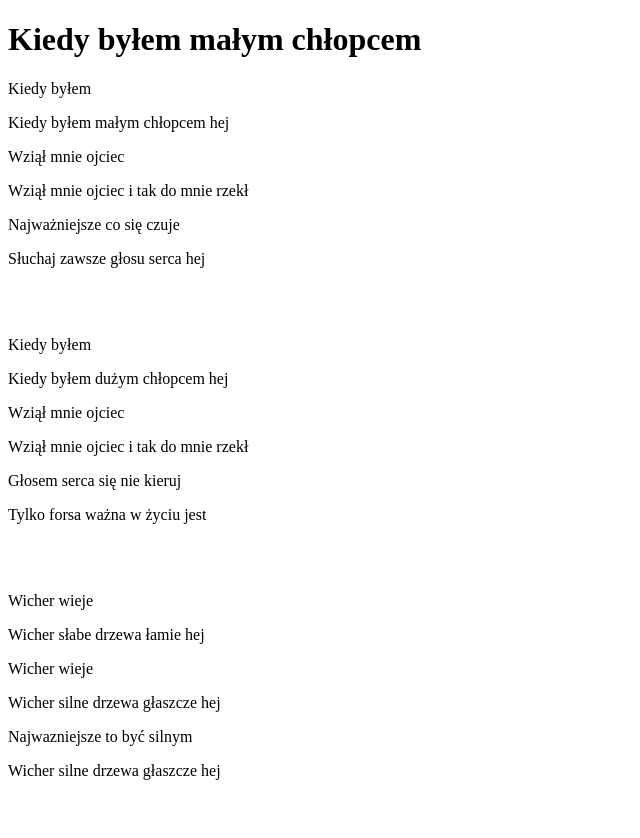
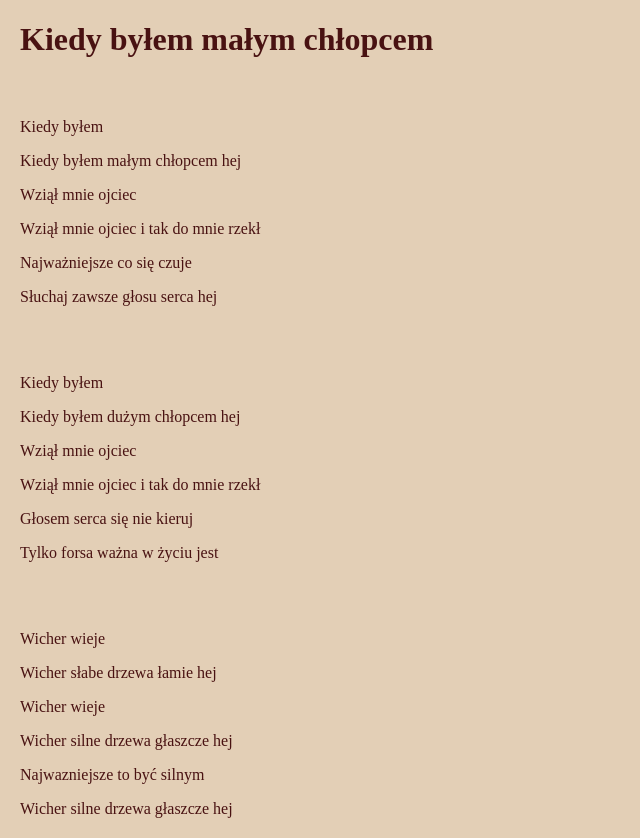
Before and after one commit to Cypeace84/nauka-gita, a plain HTML site: page index.html in a window 1280 px wide. Shown: the whole page, without its empty margins (0-640 px from the left). Before the commit the page ends 800 px from the top, so only its background shows below. Drawn offline with Linux system fonts and the light colour scheme; files that its build step writes are made by us from their sources.

Commit message:
Add style

```diff
--- a/CSS/style.css
+++ b/CSS/style.css
@@ -0,0 +1,11 @@
+body {
+    max-width: 990px;
+    height:auto;
+    background-color: rgb(227, 207, 182);
+    color:rgb(73, 18, 18);
+    margin: 20px;
+}
+
+h1 {
+    margin-bottom: 60px;
+}
--- a/index.html
+++ b/index.html
@@ -5,7 +5,7 @@
       <title>learning-git-2</title>
       <link href="https://fonts.googleapis.com/css2?family=Lato:ital,wght@0,100;0,300;0,900;1,900&family=Roboto:ital,wght@1,300&display=swap" rel="stylesheet">
       <link rel="stylesheet" href="https://use.fontawesome.com/releases/v6.0.0/css/all.css">
-      <link rel="stylesheet" href="style.css">
+      <link rel="stylesheet" href="CSS/style.css">
     </head>
     <body>
         <h1>Kiedy byłem małym chłopcem</h1>
```
